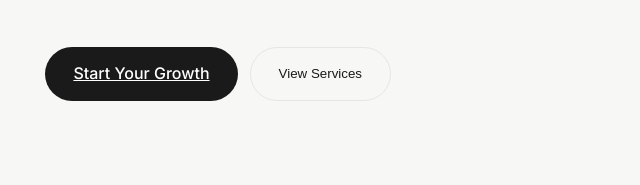
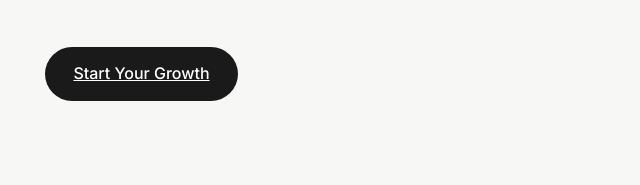
Before and after one commit to sharmaakshat0302-droid/Digial-Advyzer, a plain HTML site: page Index.html in a window 1280 px wide. Shown: the part 354-539 px from the top of the page, 57-697 px from the left. Drawn offline with nearby package versions, Linux system fonts and the light colour scheme.

Commit message:
Update Index.html

```diff
--- a/Index.html
+++ b/Index.html
@@ -227,7 +227,6 @@
       <p class="tagline">We help Indian businesses grow using performance-driven digital marketing and AI-powered automation systems designed for scalability and ROI.</p>
       <div class="cta">
         <a href="https://wa.me/8595690286?text=Hi%20I%20am%20interested%20in%20your%20Digital%20Marketing%20and%20AI%20Automation%20services" target="_blank" class="btn">Start Your Growth</a>
-        <button class="btn secondary">View Services</button>
       </div>
     </div>
     <div class="hero-visual">
```
